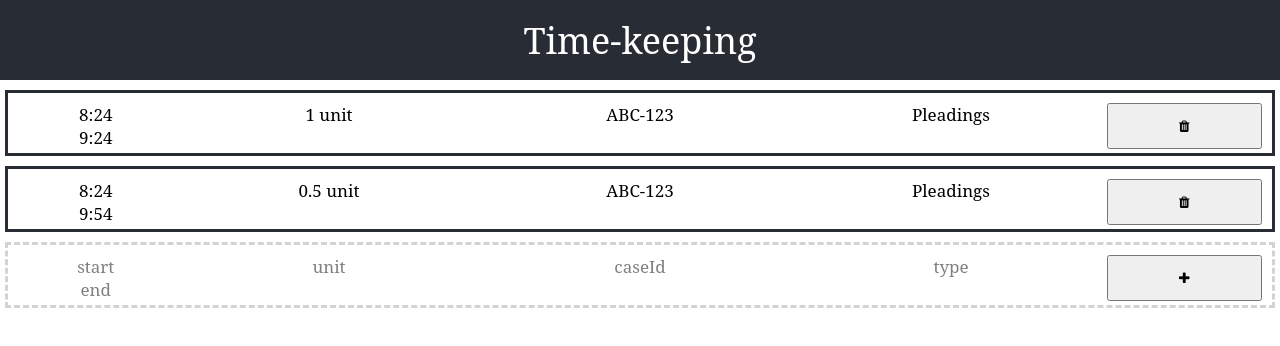
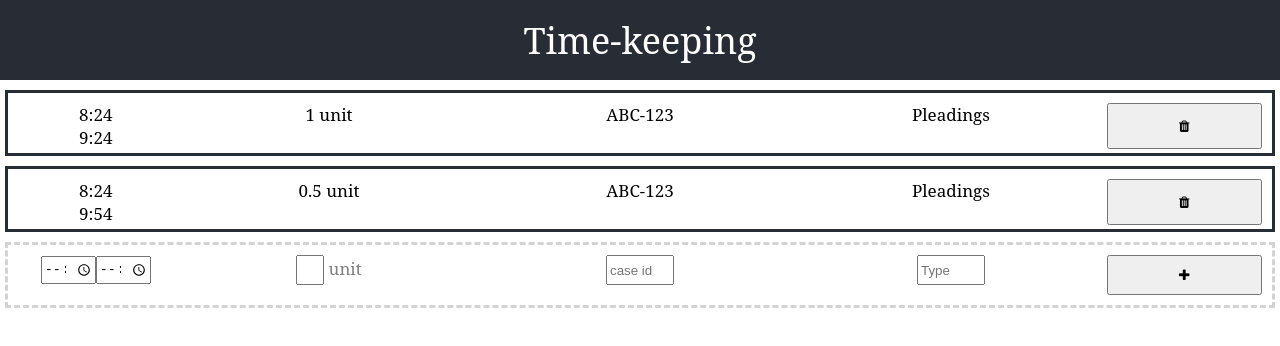
Before and after one commit to jwwnz/timekeeping, a React (Create React App) app: page / in a window 1280 px wide. Shown: the top 346 px of the page. Built offline with nearby package versions, Linux system fonts and the light colour scheme.

Commit message:
Some detail to adding an entry

```diff
--- a/src/App.css
+++ b/src/App.css
@@ -46,6 +46,26 @@
 	color: gray;
 }
 
+.input {
+	height: 60%;
+}
+
+.input-unit {
+	width: 20px;
+}
+
+.input-case-id {
+	width: 60px;
+}
+
+.input-type {
+	width: 60px;
+}
+
+.input-time {
+	width: 50px;
+}
+
 @keyframes App-logo-spin {
 	from {
 		transform: rotate(0deg);
--- a/src/App.js
+++ b/src/App.js
@@ -50,12 +50,46 @@ function App() {
 
 			<div className="Time-entry Time-entry-add" key={"add"}>
 				<div>
-					<div>start</div>
-					<div>end</div>
+					<input
+						className="input input-time"
+						type="time"
+						id="time-start"
+						name="time-start"
+					/>
+					<input
+						className="input input-time"
+						type="time"
+						id="time-start"
+						name="time-start"
+					/>
 				</div>
-				<div>unit</div>
-				<div>caseId</div>
-				<div>type</div>
+				<div>
+					<input
+						className="input input-unit"
+						type="number"
+						id="unit"
+						name="unit"
+					/>
+					&nbsp;unit
+				</div>
+				<div>
+					<input
+						className="input input-case-id"
+						type="text"
+						id="case-id"
+						name="case-id"
+						placeholder="case id"
+					/>
+				</div>
+				<div>
+					<input
+						className="input input-type"
+						type="text"
+						id="type"
+						name="type"
+						placeholder="Type"
+					/>
+				</div>
 				<button
 					onClick={() => {
 						setEntries([...entries, newAdd(uuidv4())]);
```
